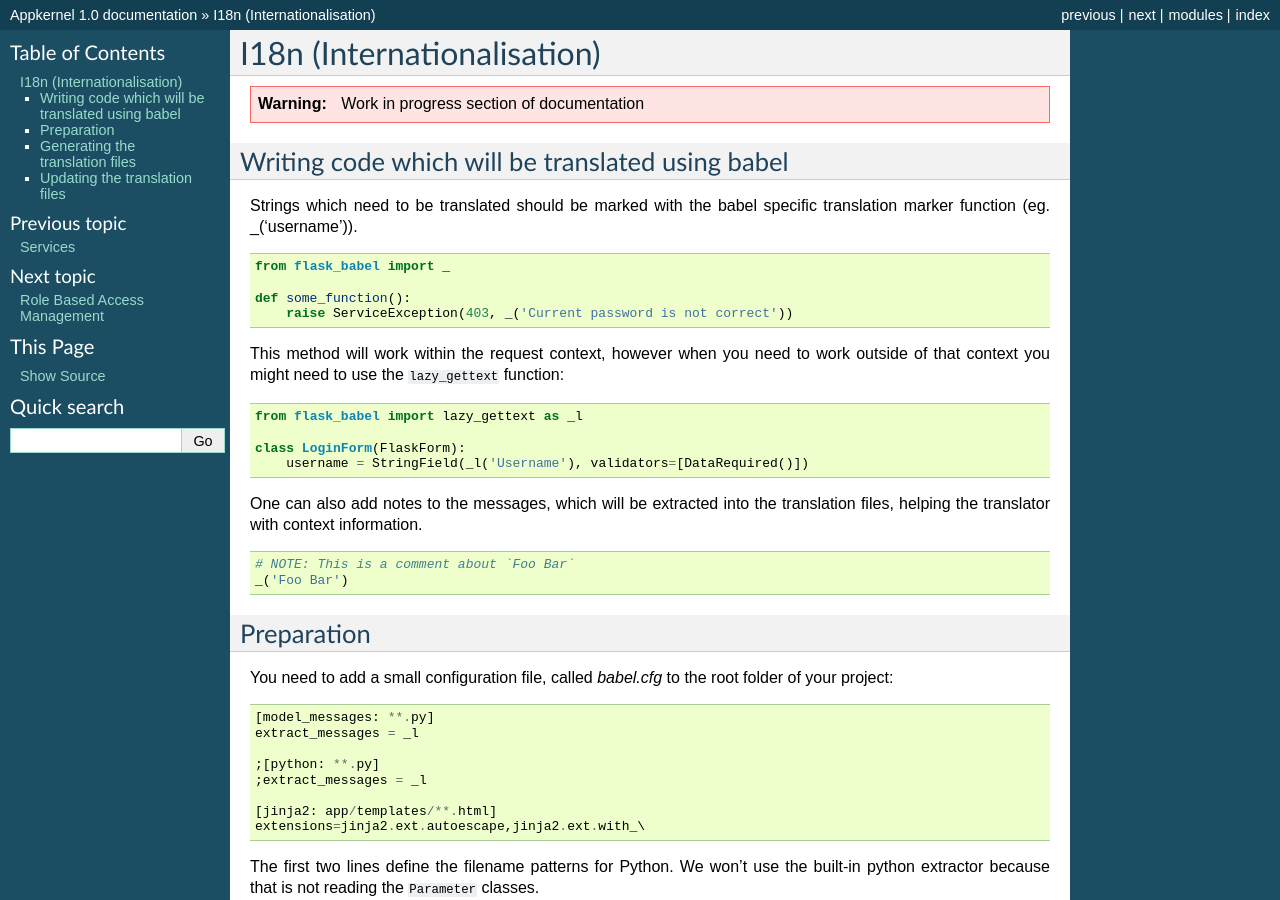
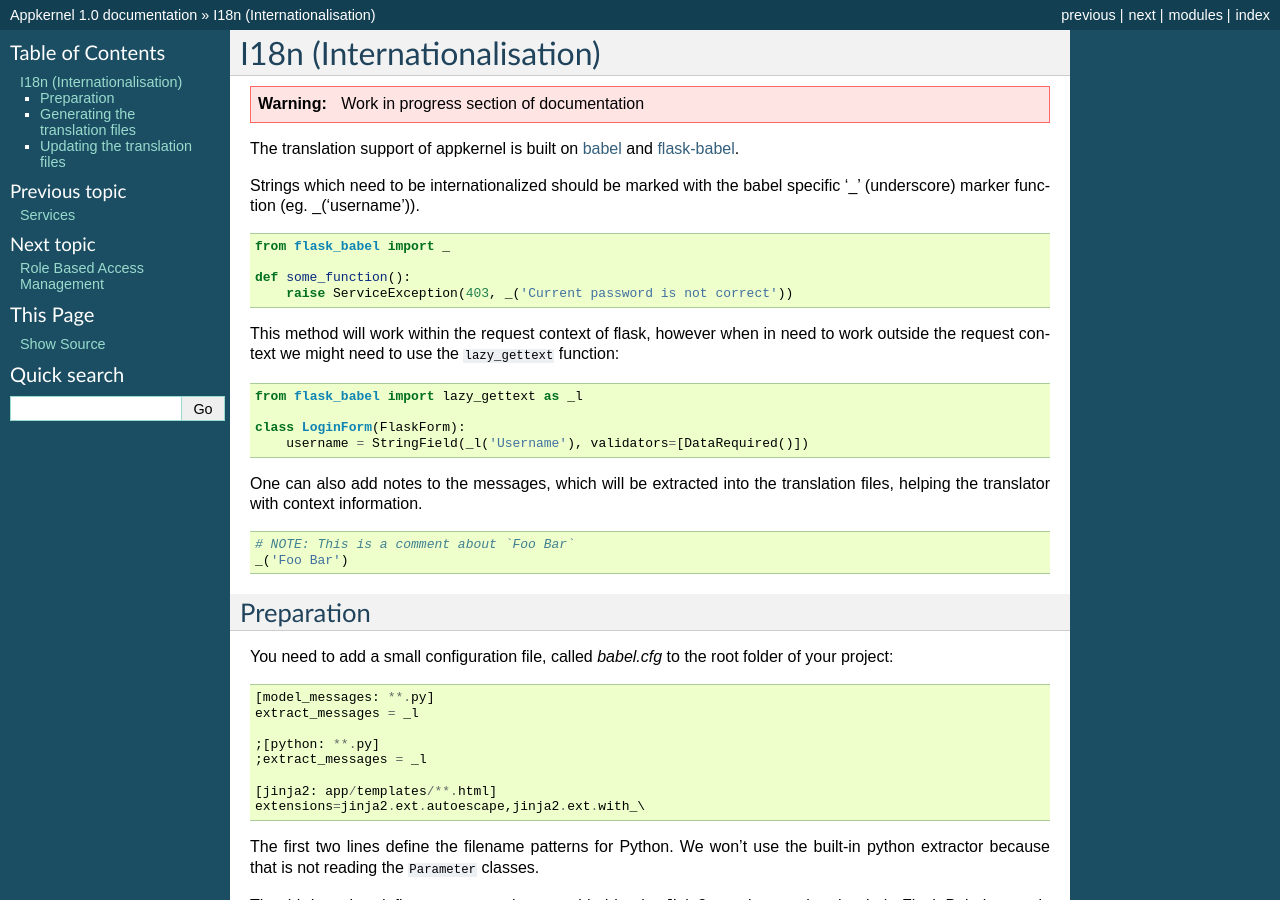
Before and after one commit to accelero-cloud/appkernel, a Sphinx documentation site: the page built from docs/translations.rst, in a window 1280 px wide and 900 px high. Built offline with Sphinx 7.4.7, drawn with Linux system fonts in a browser that asks for light colours.

Commit message:
finalising the localisation documentation

```diff
--- a/docs/translations.rst
+++ b/docs/translations.rst
@@ -4,17 +4,19 @@ I18n (Internationalisation)
 .. warning::
     Work in progress section of documentation
 
-Writing code which will be translated using babel
--------------------------------------------------
+The translation support of appkernel is built on `babel`_ and `flask-babel`_.
 
-Strings which need to be translated should be marked with the babel specific translation marker function (eg. _('username')). ::
+.. _babel: http://babel.pocoo.org/en/latest/
+.. _flask-babel: https://pythonhosted.org/Flask-Babel/
+
+Strings which need to be internationalized should be marked with the babel specific '_' (underscore) marker function (eg. _('username')). ::
 
     from flask_babel import _
 
     def some_function():
         raise ServiceException(403, _('Current password is not correct'))
 
-This method will work within the request context, however when you need to work outside of that context you might need to use the ``lazy_gettext`` function: ::
+This method will work within the request context of flask, however when in need to work outside the request context we might need to use the ``lazy_gettext`` function: ::
 
     from flask_babel import lazy_gettext as _l
 
```
